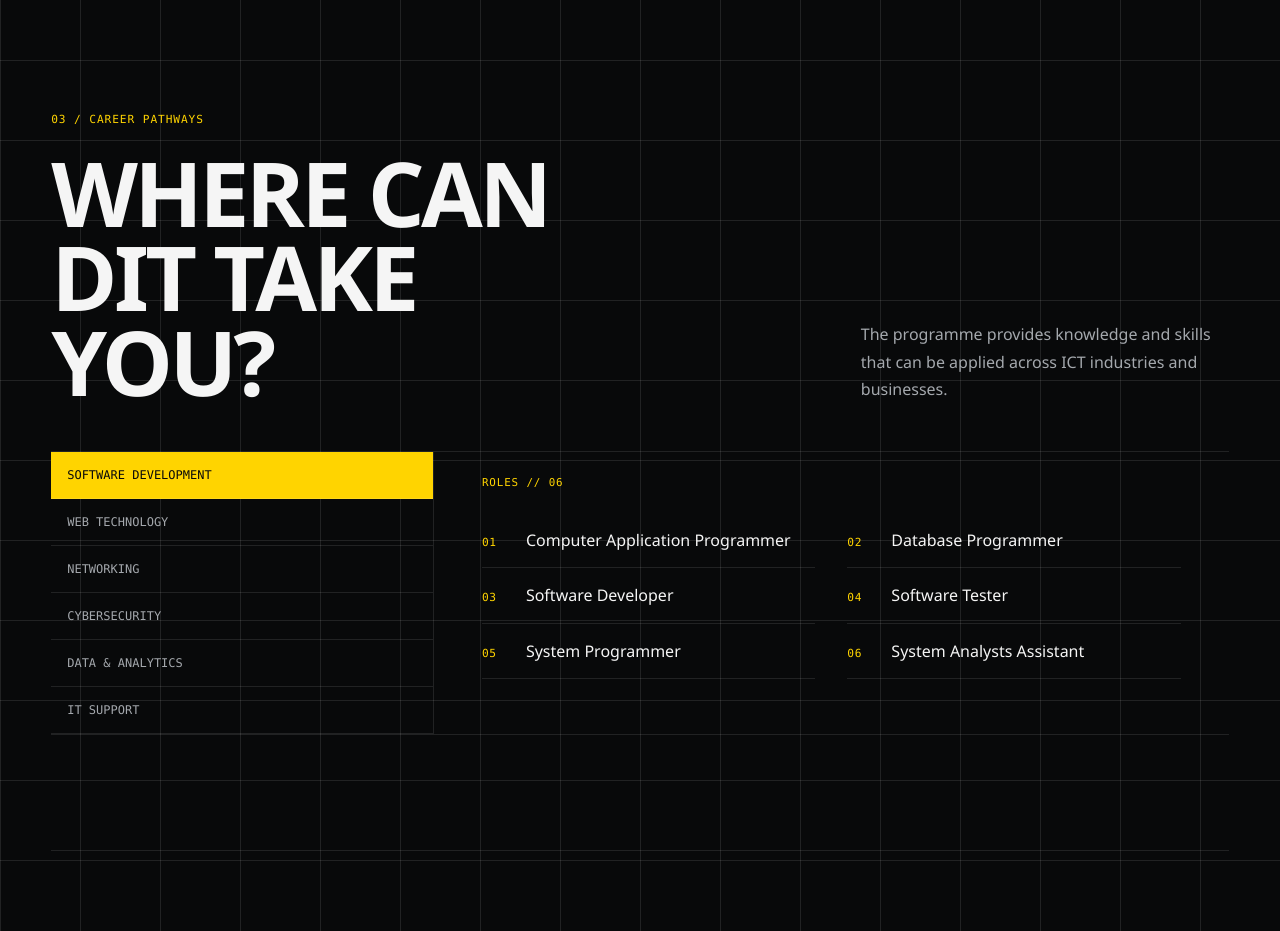
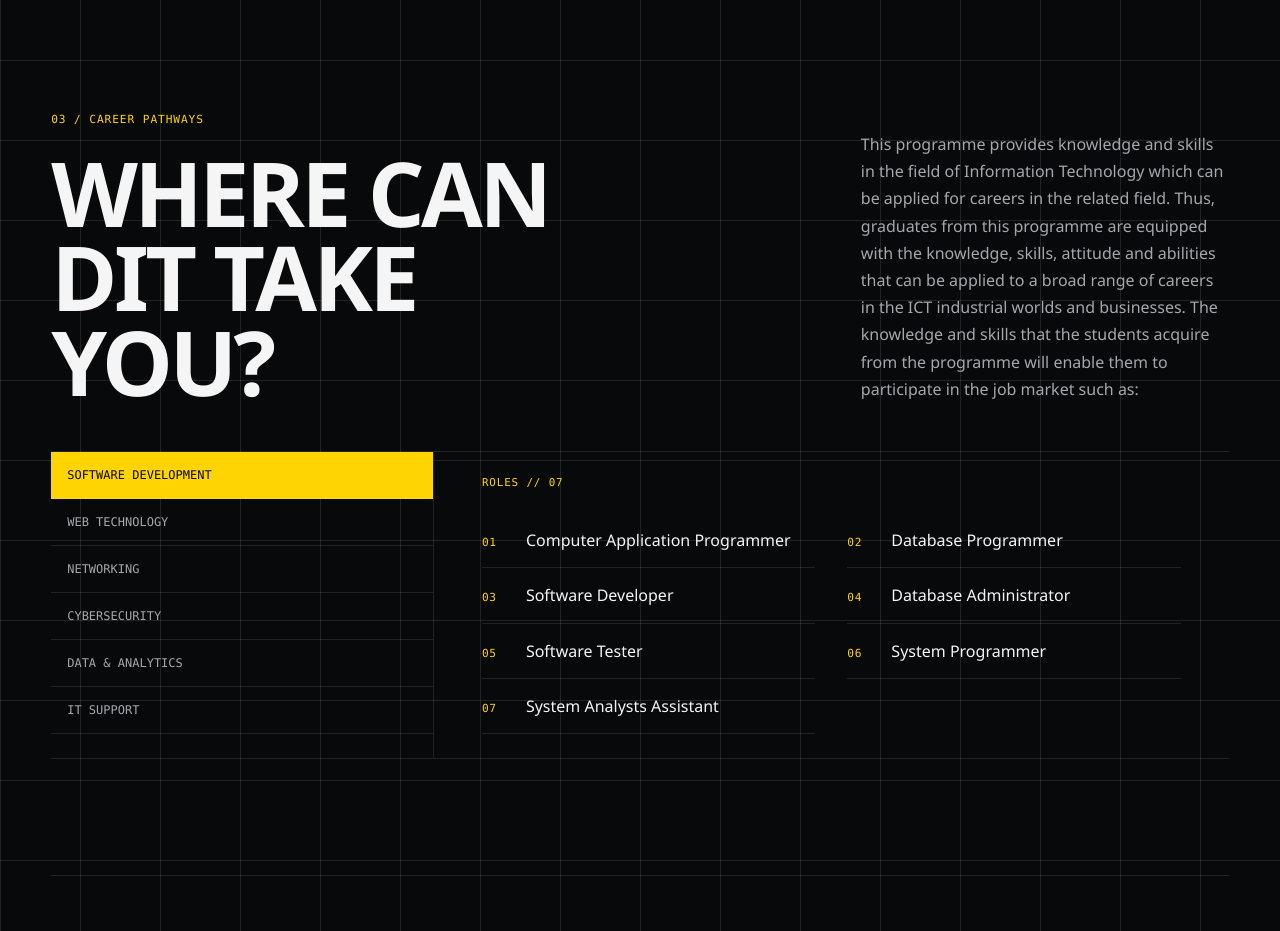
Before and after one commit to saifulhairuddin/dit-jtmk-puo, a React (Vite) app: page / in a window 1280 px wide. Shown: the part 3460-4391 px from the top of the page. Built offline with nearby package versions, Linux system fonts and the light colour scheme.

Commit message:
Use official job prospect content

```diff
--- a/src/App.jsx
+++ b/src/App.jsx
@@ -29,7 +29,7 @@ const shellSections = [
 const careerGroups = {
   'Software development': [
     'Computer Application Programmer', 'Database Programmer', 'Software Developer',
-    'Software Tester', 'System Programmer', 'System Analysts Assistant',
+    'Database Administrator', 'Software Tester', 'System Programmer', 'System Analysts Assistant',
   ],
   'Web technology': ['Internet Programmer', 'Web Programmer', 'Web Designer', 'Web Developer'],
   Networking: [
@@ -292,7 +292,7 @@ function App() {
           <section className="content-section careers-section" id="careers" aria-labelledby="careers-heading">
             <div className="section-heading-row">
               <div><p className="section-label">03 / Career pathways</p><h2 id="careers-heading">Where can DIT take you?</h2></div>
-              <p className="section-intro">The programme provides knowledge and skills that can be applied across ICT industries and businesses.</p>
+              <p className="section-intro">This programme provides knowledge and skills in the field of Information Technology which can be applied for careers in the related field. Thus, graduates from this programme are equipped with the knowledge, skills, attitude and abilities that can be applied to a broad range of careers in the ICT industrial worlds and businesses. The knowledge and skills that the students acquire from the programme will enable them to participate in the job market such as:</p>
             </div>
             <div className="career-explorer">
               <div className="career-tabs" role="tablist" aria-label="Career categories">
```
